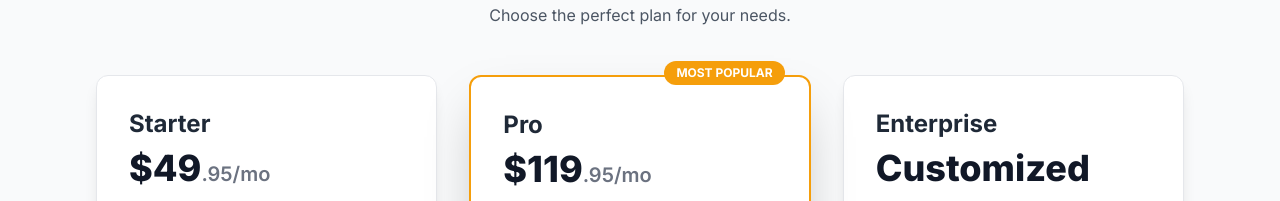
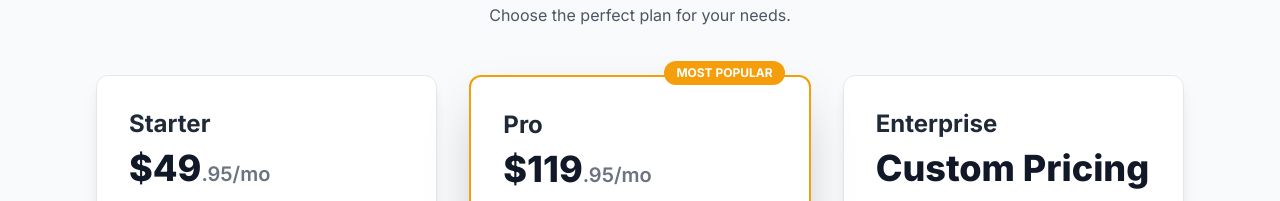
Before and after one commit to Josvel525/Notary-Ad-Landing-Page, a plain HTML site: page index.html in a window 1280 px wide. Shown: the part 1209-1410 px from the top of the page. Drawn offline with nearby package versions, Linux system fonts and the light colour scheme.

Commit message:
Update index.html
Changed pricing description from "Customized" to "Custom Pricing"

```diff
--- a/index.html
+++ b/index.html
@@ -129,7 +129,7 @@
                 <!-- Enterprise Plan -->
                 <div class="bg-white p-8 rounded-xl shadow-lg border border-gray-200 h-full flex flex-col">
                     <h3 class="text-2xl font-bold mb-2">Enterprise</h3>
-                    <p class="text-4xl font-extrabold text-gray-900 mb-4">Customized</p>
+                    <p class="text-4xl font-extrabold text-gray-900 mb-4">Custom Pricing</p>
                     <ul class="space-y-3 text-gray-600 mb-8 flex-grow">
                         <li class="flex items-start"><i data-lucide="check" class="w-5 h-5 text-green-500 mr-2 flex-shrink-0 mt-1"></i><span>25+ notarizations/month</span></li>
                         <li class="flex items-start"><i data-lucide="check" class="w-5 h-5 text-green-500 mr-2 flex-shrink-0 mt-1"></i><span>6+ mobile visits (15 mi radius from 77080)</span></li>
```
